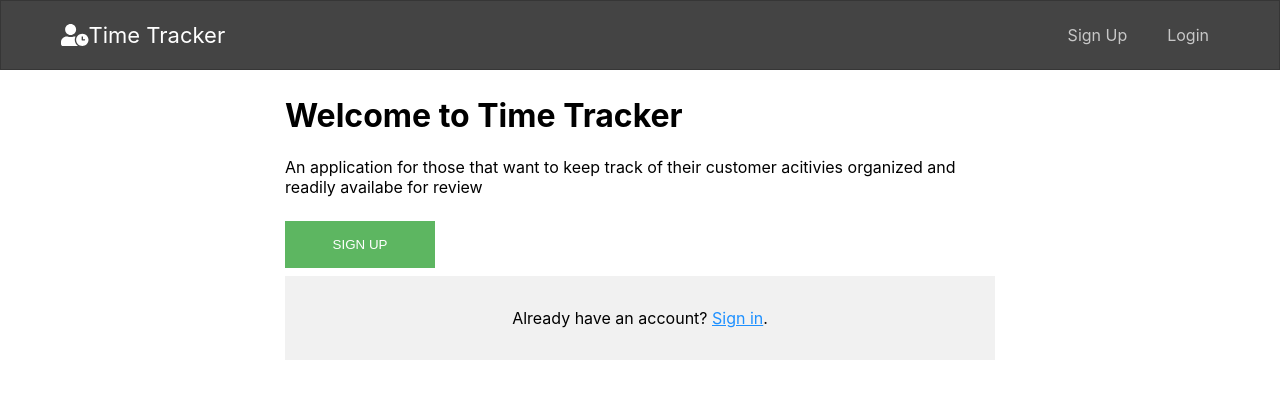
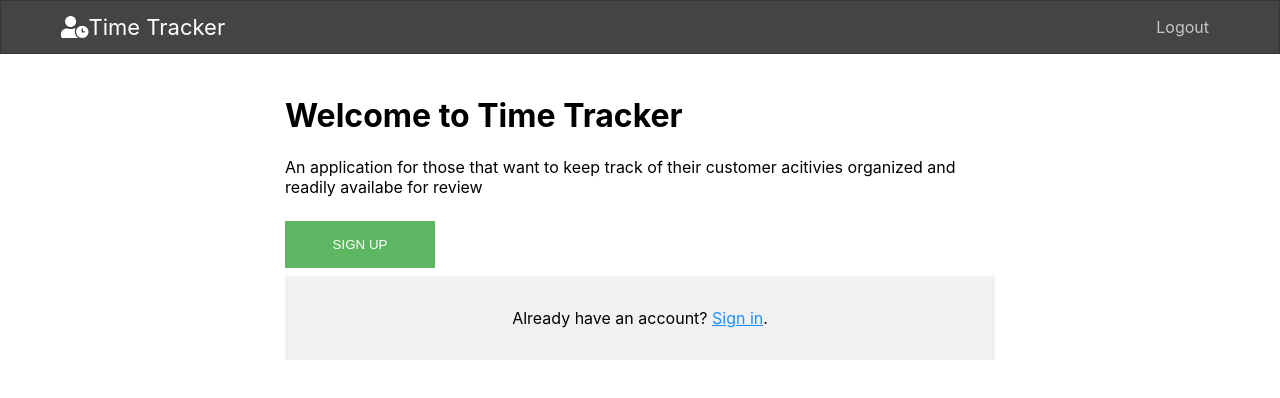
Before and after one commit to soriaj/time-tracker-client, a React (Create React App) app: page / in a window 1280 px wide. Shown: the top 398 px of the page. Built offline with nearby package versions, Linux system fonts and the light colour scheme.

Commit message:
- Rename Activity directory to ActivityListItem

```diff
--- a/src/components/App/App.css
+++ b/src/components/App/App.css
@@ -20,14 +20,6 @@
 }
 
 @media screen and (min-width: 768px) {
-   .navbar {
-      display: flex;
-      justify-content: space-between;
-      padding-bottom: 0;
-      height: 70px;
-      align-items: center;
-   }
-
    .main {
       margin-right: auto;
       margin-left: auto;
--- a/src/components/App/App.js
+++ b/src/components/App/App.js
@@ -17,6 +17,7 @@ class App extends Component {
   state = {
     hasError: false,
     activities: [],
+    collapsed: false,
   }
 
   static contextType = ActivityContext
@@ -59,6 +60,14 @@ class App extends Component {
     })
   }
 
+  // navBarToggle = () => {
+  //   this.setState({
+  //      collapsed: !this.state.collapsed
+  //   })
+  //   let mainNav = document.getElementById('js-menu');
+  //   mainNav.classList.toggle('active');
+  // }
+
   render() {
     const contextValue = {
       activities: this.state.activities,
@@ -70,7 +79,9 @@ class App extends Component {
       <div className='App'>
         <ActivityContext.Provider value={contextValue}>
         <header>
-          <Header />
+          <Header
+            collapsed={this.state.collapsed}
+            navBarToggle={this.navBarToggle}/>
         </header>
         <main className='App__main'>
           {this.state.hasError && <p className='red'>There was an error! Oh no!</p>}
--- a/src/components/Header/Header.css
+++ b/src/components/Header/Header.css
@@ -6,6 +6,7 @@
    position: fixed;
    width: 100%;
    top: 0;
+   z-index: 5;
 }
 
 .main-nav {
@@ -46,19 +47,12 @@
 }
 
 /*  END MY WIREFRAME COPY  */
-@media screen and (min-width: 1000px) {
-   .navbar {
-      padding-left: 80px;
-      padding-right: 80px;
-   }
-}
 
 @media screen and (min-width: 768px) {
    .navbar {
       display: flex;
       justify-content: space-between;
       padding-bottom: 0;
-      height: 70px;
       align-items: center;
       padding-right: 40px;
       padding-left: 40px;
--- a/src/components/Header/Header.js
+++ b/src/components/Header/Header.js
@@ -7,14 +7,18 @@ import './Header.css'
 
 class Header extends Component {
    state = {
-      active: false
+      active: false,
+      collapsed: true,
    }
 
    handleLogoutClick =() => {
       this.props.history.push('/login')
    }
 
-   navBarToggle() {
+   navBarToggle = () => {
+      this.setState({
+         collapsed: !this.state.collapsed
+      })
       let mainNav = document.getElementById('js-menu');
       mainNav.classList.toggle('active');
    }
@@ -49,26 +53,32 @@ class Header extends Component {
    }
 
    render() {
-      return <>
+      const collapsed = this.state.collapsed
+      // console.log(collapsed)
+      return (
+         <>
          <nav role='navigation' className="navbar">
-            <span className="navbar-toggle"
+            <div className="navbar-toggle"
+               data-toggle="collapse"
                id="js-navbar-toggle"
-               onClick={this.navBarToggle}
+               // onClick={this.navBarToggle}
             >
-               <FontAwesomeIcon icon={faBars} className="fas fa-bars"></FontAwesomeIcon>
-            </span>
-            <NavLink to="/" className="logo">
+               <FontAwesomeIcon icon={faBars} onClick={this.navBarToggle} className="fas fa-bars"></FontAwesomeIcon>
+            </div>
+            {/* <NavLink to="/" className="logo"> */}
+            <div className="logo">
                <FontAwesomeIcon icon={faUserClock} className="fas fa-user-clock">
                </FontAwesomeIcon>
                Time Tracker
-            </NavLink>
-            {false
+            </div>
+            {/* </NavLink> */}
+            {true
                ? this.renderLogoutLink()
                : this.renderLoginLink()
             }
          </nav>
       </>
-
+      )
    }
 }
 
```
Also changed, not shown: src/components/ActivityListItem/ActivityListItem.css (renamed from src/components/Activity/ActivityListItem.css), src/components/ActivityListItem/ActivityListItem.js (renamed from src/components/Activity/ActivityListItem.js).
